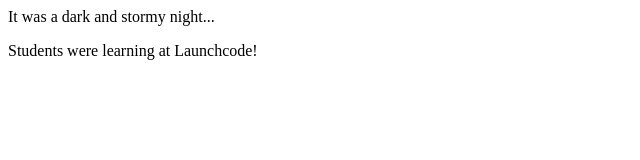
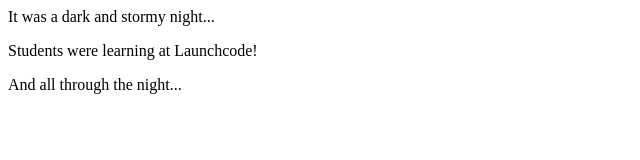
Before and after one commit to weissguy-github/fireside-story, a plain HTML site: page index.html in a window 1280 px wide. Shown: the whole page, without its empty margins (0-640 px from the left). Drawn offline with Linux system fonts and the light colour scheme.

Commit message:
added 3rd line

```diff
--- a/index.html
+++ b/index.html
@@ -2,5 +2,6 @@
   <body>
     <p>It was a dark and stormy night...</p>
     <p>Students were learning at Launchcode!</p>
+    <p>And all through the night...</p>
   </body>
 </html>
```
